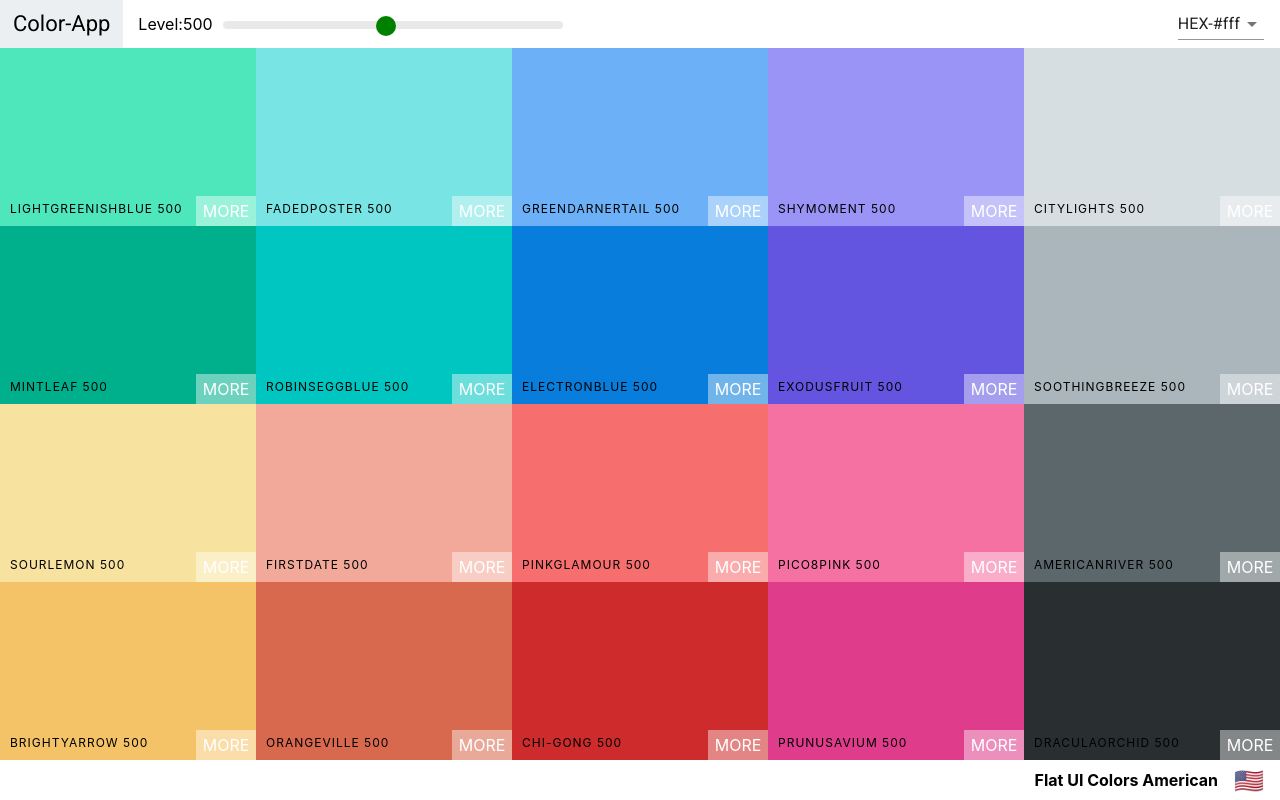
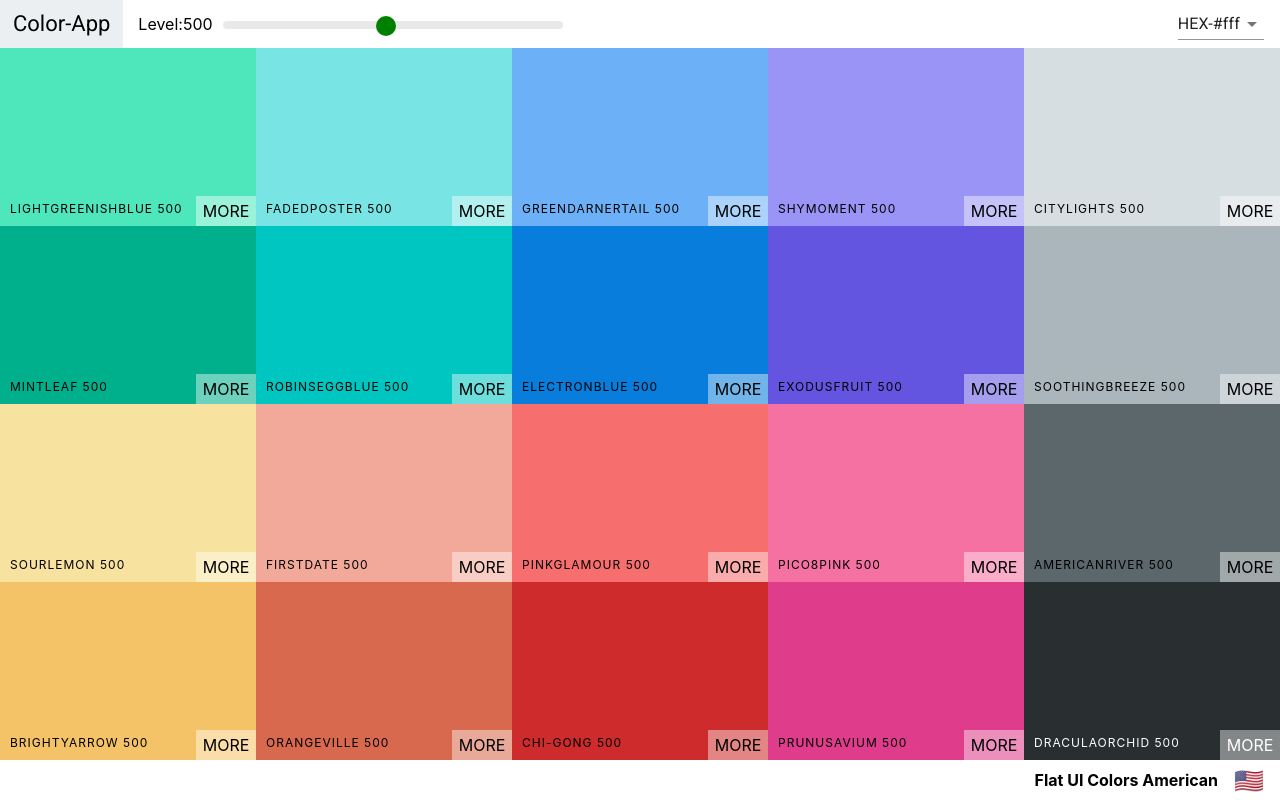
Before and after one commit to hacetheworld/color-app, a React (Create React App) app: page /palette/flat-ui-colors-american in a window 1280 px wide. Built offline with nearby package versions, Linux system fonts and the light colour scheme; the HTML template or start-up script is replaced by a standard one.

Commit message:
css refactor

```diff
--- a/src/component/colorBox/colorBox.component.jsx
+++ b/src/component/colorBox/colorBox.component.jsx
@@ -1,6 +1,7 @@
 import React, { Component } from 'react';
 import { Link } from 'react-router-dom'
 import { CopyToClipboard } from 'react-copy-to-clipboard';
+import chroma from 'chroma-js';
 import './colorBox.style.css';
 
 class ColorBox extends Component {
@@ -18,26 +19,32 @@ class ColorBox extends Component {
     }
 
     render() {
+
         const { name, background, id, paletteId, showLink } = this.props;
+
+        const isDarkColor = chroma(background).luminance() <= 0.08;
+
+
+
         return (
             <CopyToClipboard text={background} onCopy={this.changeCopyState} >
                 <div style={{ background }} className='ColorBox'>
 
                     <div style={{ background }} className={`copy-overlay ${this.state.isCopied ? 'show' : ''}`}></div>
                     <div className={`copy-message ${this.state.isCopied ? 'show' : ''}`}>
-                        <h1>Copied!</h1>
-                        <p> {background}</p>
+                        <h1 className={!isDarkColor && 'black-text'}>Copied!</h1>
+                        <p className={!isDarkColor && 'black-text'}> {background}</p>
                     </div>
 
                     <div className='copy-container'>
                         <div className='box-content'>
-                            <span>{name}</span>
+                            <span className={isDarkColor && 'light-text'}>{name}</span>
                         </div>
-                        <button className='copy-button'>Copy</button>
+                        <button className={`copy-button ${!isDarkColor && 'black-text'}`}>Copy</button>
                     </div>
 
                     {showLink && (<Link to={`/palette/${paletteId}/${id}`} onClick={e => e.stopPropagation()}>
-                        <span className='see-more'>More</span>
+                        <span className={`see-more ${!isDarkColor && 'black-text'}`}>More</span>
 
                     </Link>)}
 
--- a/src/component/colorBox/colorBox.style.css
+++ b/src/component/colorBox/colorBox.style.css
@@ -62,6 +62,13 @@ cursor:grab;
     letter-spacing: 1px;
     text-transform: uppercase;
     font-size: 12px;
+}
+
+.light-text{
+    color: #fff !important;
+}
+.black-text{
+    color: black !important;
 }
 .see-more{
     background-color: rgba(255, 255, 255, 0.425);
```
